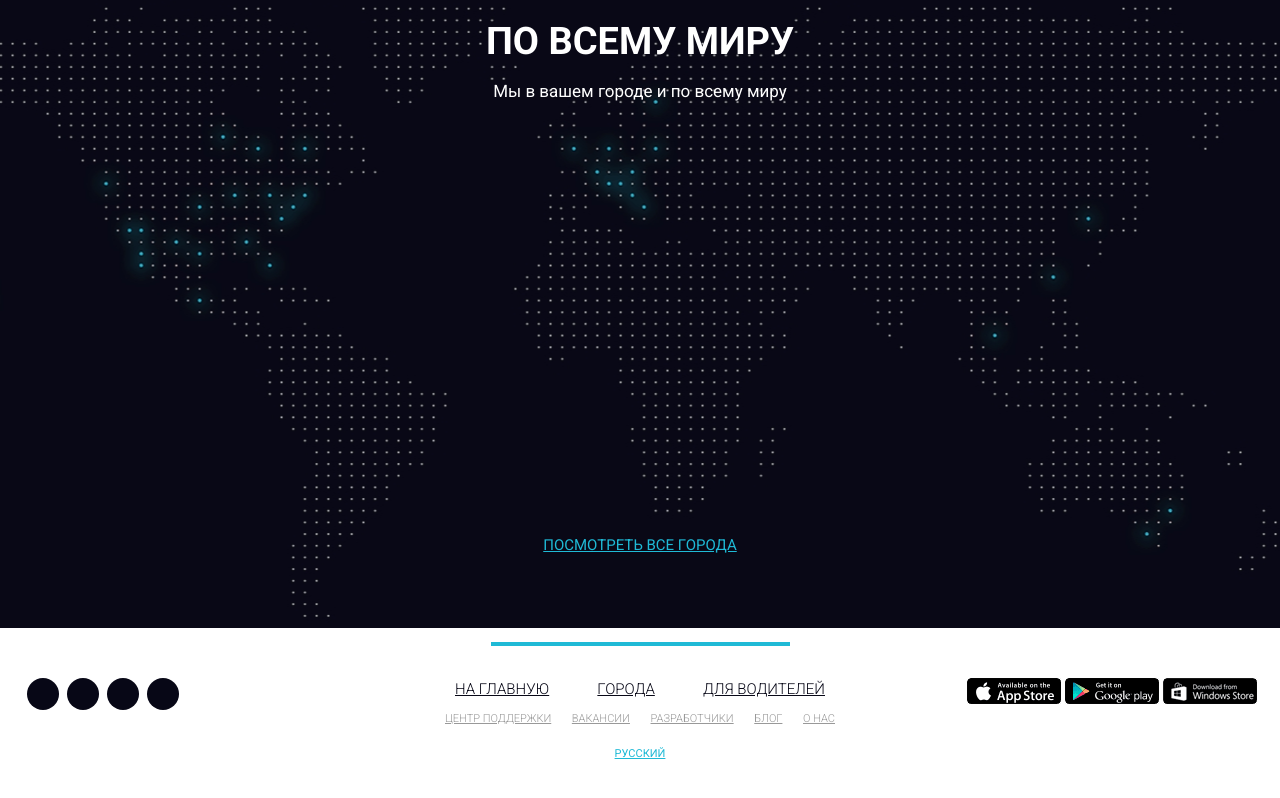
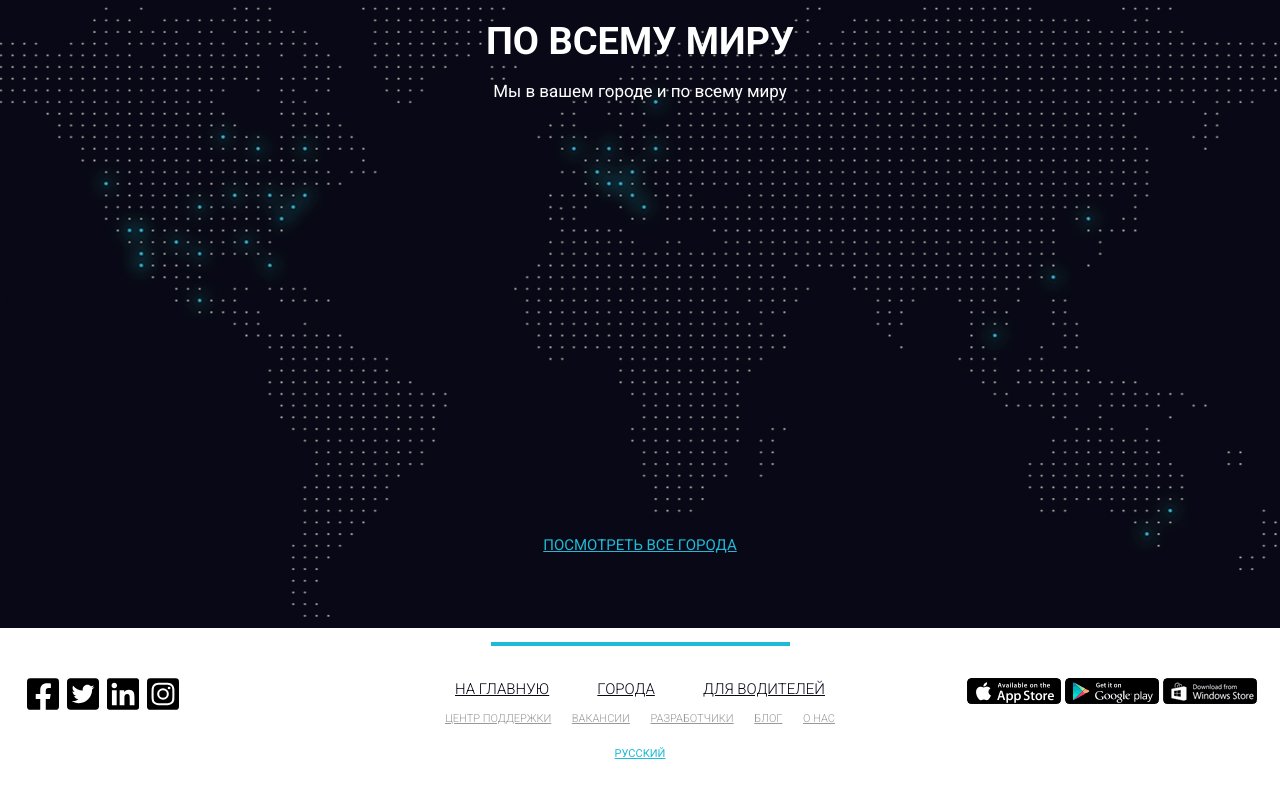
Before and after one commit to 07arwen07/uber, a plain HTML site: page index.html in a window 1280 px wide. Shown: the part 4752-5550 px from the top of the page. Drawn offline with Linux system fonts and the light colour scheme.

Commit message:
changed footer social icons and their styles

```diff
--- a/index.html
+++ b/index.html
@@ -356,16 +356,16 @@
 			<div>
 				<div class="footer_social">
 					<a href="#" class="footer_social_item">
-						<i class="fab fa-facebook-f"></i>
+						<img src="icons/facebook.svg" alt="facebook">
 					</a>
 					<a href="#" class="footer_social_item">
-						<i class="fab fa-twitter"></i>
+						<img src="icons/twitter.svg" alt="twitter">
 					</a>
 					<a href="#" class="footer_social_item">
-						<i class="fab fa-linkedin"></i>
+						<img src="icons/linkedin.svg" alt="linkedin">
 					</a>
 					<a href="#" class="footer_social_item">
-						<i class="fab fa-instagram"></i>
+						<img src="icons/instagram.svg" alt="instagram">
 					</a>
 				</div>
 			</div>
--- a/sass/_general.sass
+++ b/sass/_general.sass
@@ -385,11 +385,7 @@ footer
 			margin: 0 4px
 			width: 32px
 			height: 32px
-			background-color: #070716
-			border-radius: 100%
 			text-decoration: none
-			i
-				color: #fff
 
 	&_links
 		width: 390px
```
Also changed, not shown: css/style.min.css, icons/facebook.svg (added), icons/instagram.svg (added), icons/linkedin.svg (added), icons/twitter.svg (added), 1 other file.
